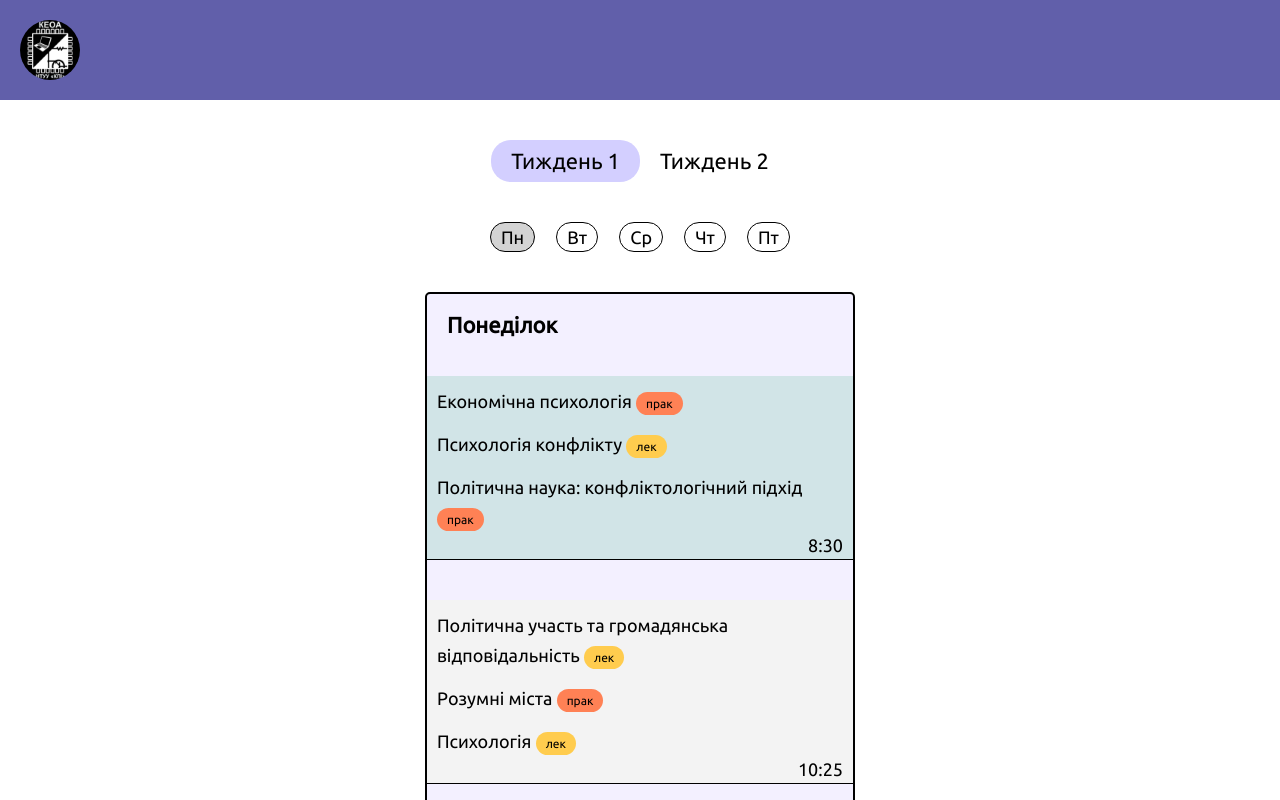
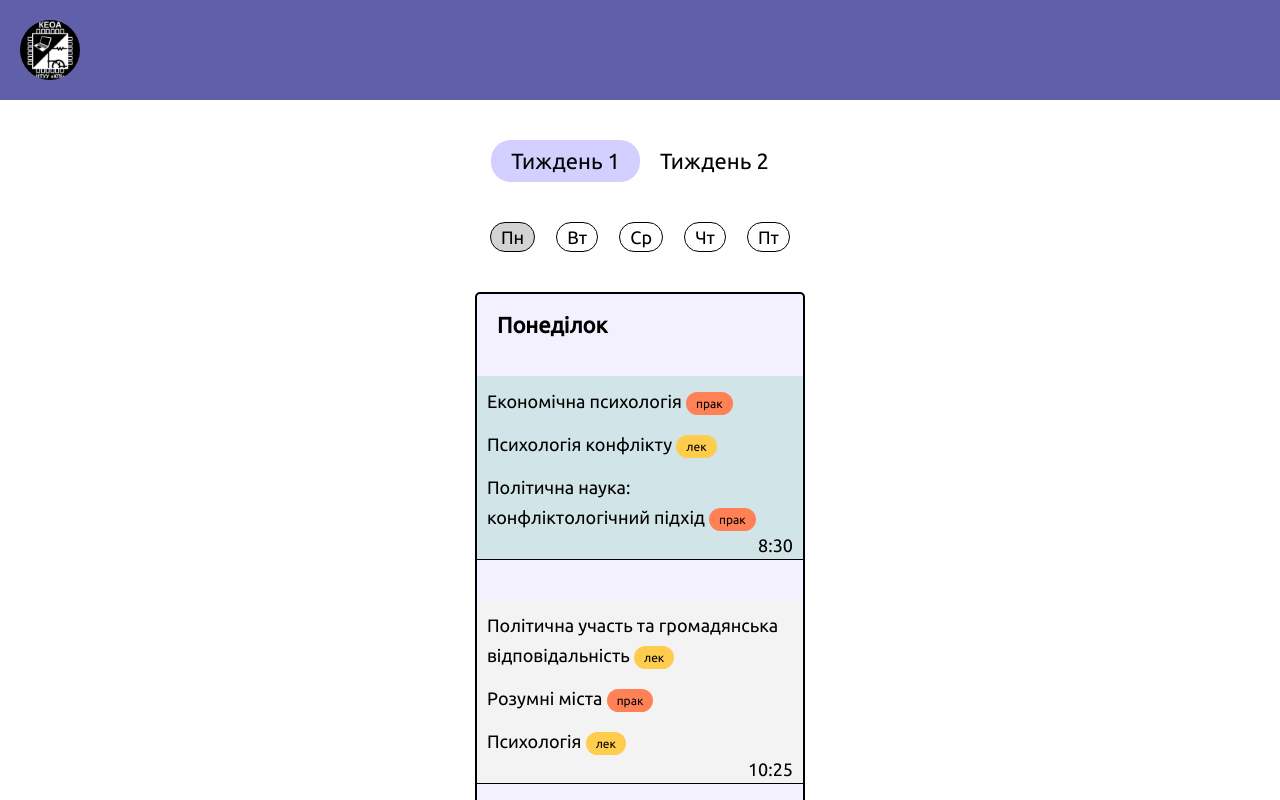
Before and after one commit to denispolovyan/dk12_website, a Vue app: page / in a window 1280 px wide. Shown: the top 800 px of the page. Built offline with nearby package versions, Linux system fonts and the light colour scheme.

Commit message:
new styles

```diff
--- a/src/assets/css/WorkingSchedule.css
+++ b/src/assets/css/WorkingSchedule.css
@@ -13,11 +13,11 @@
 .cards {
   flex-wrap: wrap;
   display: flex;
-  gap: 20px;
+  gap: 10px;
   height: 100%;
 }
 .cards__body {
-  width: 430px;
+  width: 330px;
   background: #f3f0ff;
   border: 2px solid #000;
   border-radius: 5px;
@@ -139,9 +139,8 @@
 	 }
  }
 
- @media (min-width: 2400px) {
+ @media (min-width: 1740px) {
 	.cards {
-		gap: 40px;
 		justify-content:center;
 	 }
  }
--- a/src/components/HeaderNavbar.vue
+++ b/src/components/HeaderNavbar.vue
@@ -1,7 +1,7 @@
 <template>
     <div class="header__body" >
       <div class="logo">
-        <div class="logo__body">
+        <div class="logo__body " @click="$emit('openMainMenu')">
           <img
             class="logo__img"
             src="../assets/dk12logo.jpg"
@@ -19,6 +19,18 @@
       </div>
     </div>
 </template>
+
+<script>
+
+export default {
+	// methods: {
+	// 	openMainMenu() {
+	// 		console.log('main menu');
+	// 	}
+	// }
+}
+</script>
+
 
 <style>
 .header__body {
--- a/src/components/TodoListCard.vue
+++ b/src/components/TodoListCard.vue
@@ -79,7 +79,7 @@ export default {
   position: absolute;
   max-height: 400px;
   display: flex;
-  left: 600px;
+  left: 400px;
   top: 40px;
   bottom: 0px;
   gap: 20px;
--- a/src/components/WorkingSchedule.vue
+++ b/src/components/WorkingSchedule.vue
@@ -1,6 +1,6 @@
 <template>
   <div class="wrapper">
-    <header-navbar/>
+    <header-navbar @openMainMenu="closeModalWindow(),addScroll()"/>
     <div class="schedule">
       <week-navbar
         @switchToFirstWeek="(showFirstWeek = true), (showSecondWeek = false)"
@@ -468,7 +468,7 @@
             <div
               class="card__text"
               @click="
-                scroollToTheTop(),
+                scrollToTheTop(),
                   openModalWindow(),
                   removeScroll(),
                   setSubjectId('eleventh'),
```
